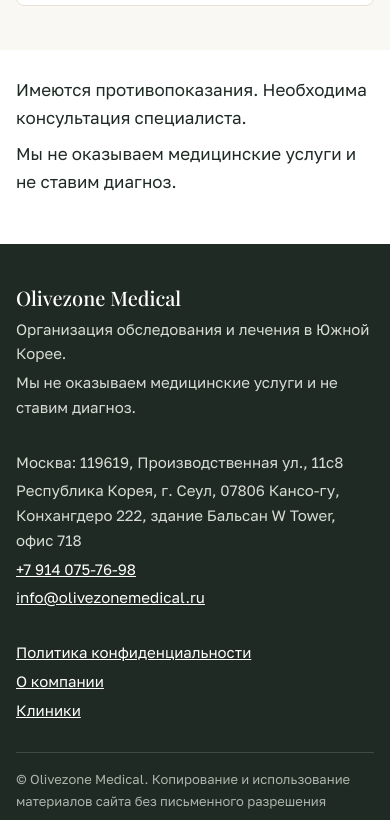
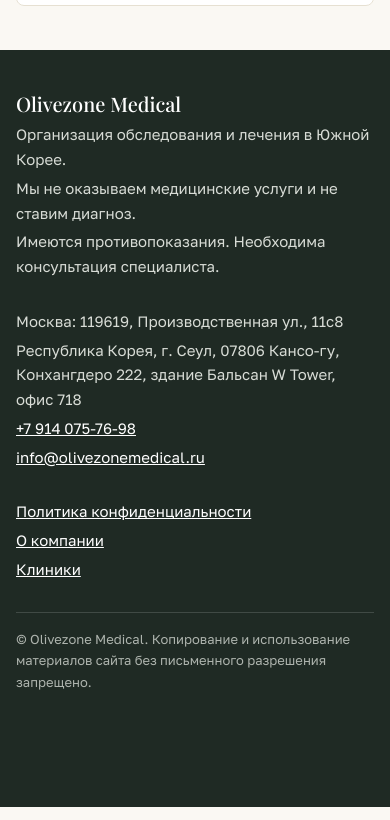
Before and after one commit to petlegend/olivezone-preview, a plain HTML site: page index.html in a window 390 px wide. Shown: the part 11180-12000 px from the top of the page. Drawn offline with nearby package versions, Linux system fonts and the light colour scheme; a web font is replaced by a local one.

Commit message:
Плавная навигация, появление секций, подвал без дублей
Co-Authored-By: Claude Opus 5.5 <noreply@anthropic.com>

```diff
--- a/index.html
+++ b/index.html
@@ -203,7 +203,7 @@ footer.role p{margin:0 0 8px;font-size:17px;color:var(--ink)}
 @media(prefers-reduced-motion:reduce){.bn-s{transition:none}}
 body{-webkit-user-select:none;user-select:none}input,textarea{-webkit-user-select:text;user-select:text}img{-webkit-user-drag:none}
 @media print{body>*:not(#docs){display:none!important}body{padding:0!important;background:#fff}#docs details{display:block}#docs details>*{display:block}#docs .note{display:block}.pick,.mbar,.bn{display:none!important}}
-
+html{scroll-behavior:smooth}section[id],[id=plan]{scroll-margin-top:76px}@media(min-width:900px){section[id]{scroll-margin-top:90px}}.rv{opacity:0;transform:translateY(18px);transition:opacity .7s ease,transform .7s ease}.rv.in{opacity:1;transform:none}@media(prefers-reduced-motion:reduce){html{scroll-behavior:auto}.rv{opacity:1;transform:none;transition:none}}
 .hd{position:sticky;top:0;z-index:55;background:rgba(250,248,243,.94);backdrop-filter:saturate(1.2) blur(10px);-webkit-backdrop-filter:saturate(1.2) blur(10px);border-bottom:1px solid var(--line)}
 .hd .w{display:flex;align-items:center;gap:14px;min-height:64px}
 .hd .lg{display:flex;align-items:center;gap:10px;min-height:44px;text-decoration:none;color:var(--ink)}
@@ -212,10 +212,10 @@ body{-webkit-user-select:none;user-select:none}input,textarea{-webkit-user-selec
 .hd nav{display:none;margin-left:auto;gap:26px}
 .hd nav a{font:500 15px var(--b);color:var(--ink);text-decoration:none;min-height:44px;display:flex;align-items:center}
 .hd nav a:hover{color:var(--gold-txt)}
-.hd .tel{display:none;font:600 15px var(--b);color:var(--ink);text-decoration:none;white-space:nowrap}
+.hd .tel{display:none;font:600 15px var(--b);color:var(--ink);text-decoration:none;white-space:nowrap;min-height:44px;align-items:center}
 .hd .cta{margin-left:auto;min-height:44px;padding:0 16px;font-size:15px}
 @media(max-width:899px){.hd .lg small{display:none}.hd .w{min-height:58px}.bn{aspect-ratio:16/10}}
-@media(min-width:900px){.hd .w{min-height:76px}.hd nav{display:flex}.hd .tel{display:block}.hd .cta{margin-left:0}}
+@media(min-width:900px){.hd .w{min-height:76px}.hd nav{display:flex}.hd .tel{display:flex}.hd .cta{margin-left:0}}
 .ft{background:#1F2A24;color:#D8DCD6;padding:40px 0 24px;font-size:15px}
 .ft .w{display:grid;gap:22px}
 .ft b{color:#fff;font:500 20px var(--h)}
@@ -464,13 +464,8 @@ body{-webkit-user-select:none;user-select:none}input,textarea{-webkit-user-selec
 </div></section>
 
 <script type="application/ld+json">{"@context":"https://schema.org","@graph":[{"@type":"Organization","@id":"https://olivezonemedical.ru/#org","name":"Olivezone Medical","url":"https://olivezonemedical.ru/","telephone":"+7 914 075-76-98","address":{"@type":"PostalAddress","postalCode":"119619","addressLocality":"Москва","streetAddress":"Производственная ул., 11с8","addressCountry":"RU"},"sameAs":["https://t.me/olivezone_medical"]},{"@type":"WebSite","@id":"https://olivezonemedical.ru/#site","url":"https://olivezonemedical.ru/","name":"Olivezone Medical","inLanguage":"ru","publisher":{"@id":"https://olivezonemedical.ru/#org"}}]}</script>
-<footer class="role"><div class="w">
-  <p>Имеются противопоказания. Необходима консультация специалиста.</p>
-  <p>Мы не оказываем медицинские услуги и не ставим диагноз.</p>
-</div></footer>
-
 <footer class="ft"><div class="w">
-  <div><b>Olivezone Medical</b><p>Организация обследования и лечения в Южной Корее.</p><p>Мы не оказываем медицинские услуги и не ставим диагноз.</p></div>
+  <div><b>Olivezone Medical</b><p>Организация обследования и лечения в Южной Корее.</p><p>Мы не оказываем медицинские услуги и не ставим диагноз.</p><p>Имеются противопоказания. Необходима консультация специалиста.</p></div>
   <div><p>Москва: 119619, Производственная ул., 11с8</p><p>Республика Корея, г. Сеул, 07806 Кансо-гу, Конхангдеро 222, здание Бальсан W Tower, офис 718</p><p><a href="tel:+79140757698">+7 914 075-76-98</a></p><p><a href="mailto:info@olivezonemedical.ru">info@olivezonemedical.ru</a></p></div>
   <div><p><a href="https://olivezonemedical.ru/privaci">Политика конфиденциальности</a></p><p><a href="https://olivezonemedical.ru/o-nas">О компании</a></p><p><a href="https://olivezonemedical.ru/kliniki">Клиники</a></p></div>
   <p class="cp">© Olivezone Medical. Копирование и использование материалов сайта без письменного разрешения запрещено.</p>
@@ -503,4 +498,5 @@ function render(){var box=root.querySelector('.msgs');box.innerHTML='';order().f
 root.querySelectorAll('.opts').forEach(function(g){g.addEventListener('click',function(e){var b=e.target.closest('.opt');if(!b)return;g.querySelectorAll('.opt').forEach(function(x){x.setAttribute('aria-pressed','false')});b.setAttribute('aria-pressed','true');sel[g.dataset.step]=b.textContent;if(sel.dir&&sel.city)root.querySelector('.step3').classList.remove('muted');render();if(window.ym)try{ym(112867557,'reachGoal','olz_step_'+g.dataset.step)}catch(e){}})});
 render()})();
 </script>
+<script>(function(){if(!("IntersectionObserver" in window)||(window.matchMedia&&matchMedia("(prefers-reduced-motion: reduce)").matches))return;var s=document.querySelectorAll(".sec .w, .hero .w");var io=new IntersectionObserver(function(es){es.forEach(function(e){if(e.isIntersecting){e.target.classList.add("in");io.unobserve(e.target)}})},{rootMargin:"0px 0px -8% 0px"});s.forEach(function(el,i){if(i===0)return;el.classList.add("rv");io.observe(el)})})();</script>
 </body></html>
```
